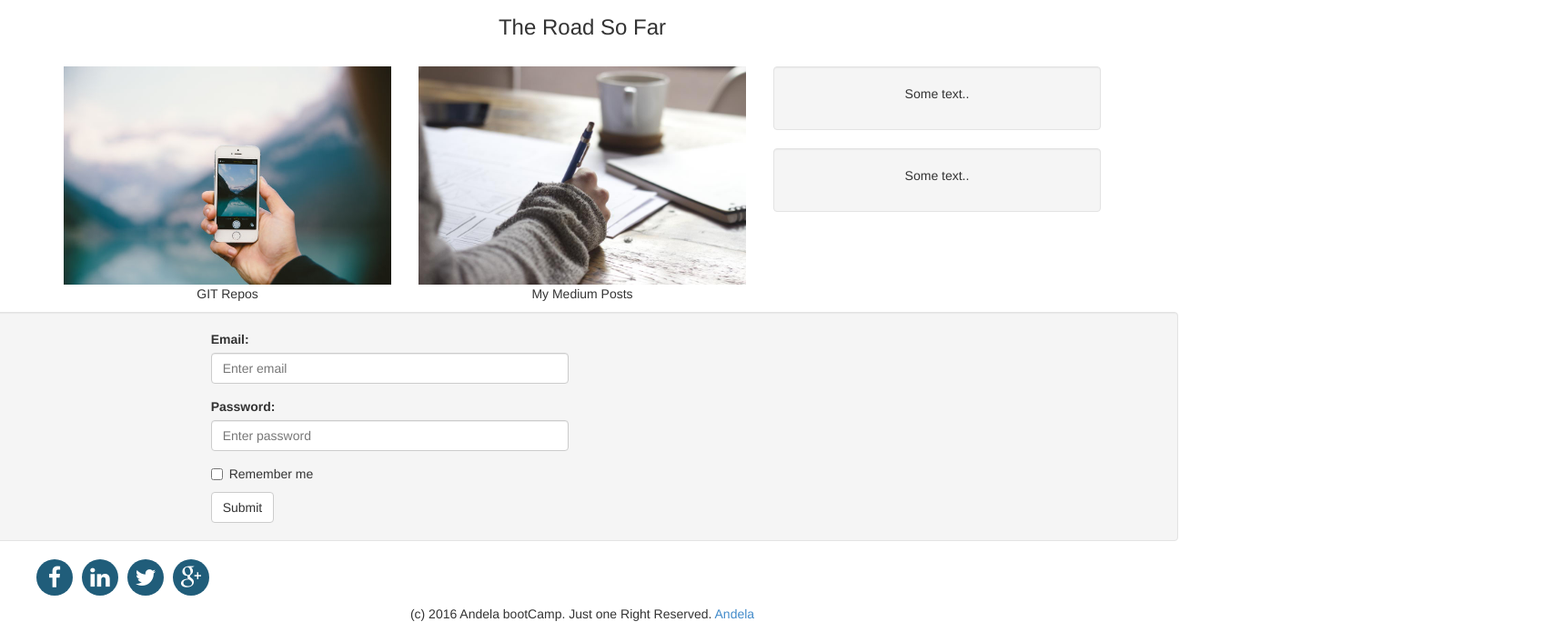
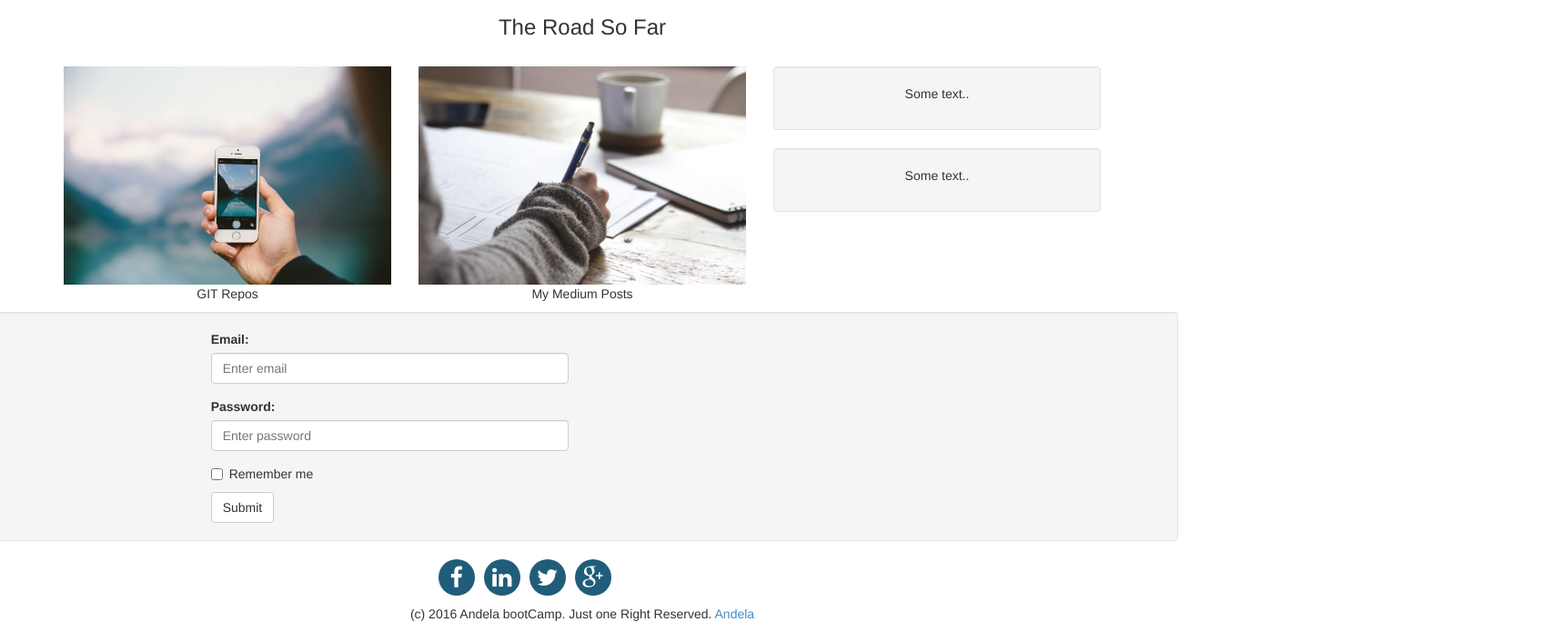
Before and after one commit to xmile1/simple-html-UI, a plain HTML site: page index.html in a window 1280 px wide. Shown: the part 407-1102 px from the top of the page at 91% size, 1707 px wide, since content can reach past the window. Drawn offline with Linux system fonts and the light colour scheme; files whose address does not match are found by name.

Commit message:
A little more beutifying

```diff
--- a/index.html
+++ b/index.html
@@ -91,8 +91,11 @@
 </div>
 
 
-    <div class="row">
-        <div class="col-sm-12 social-pane">
+
+
+    <footer class="container-fluid text-center inverted">
+         <div class="row">
+        <div class="col-sm-12 social-pane col-sm-offset-4">
             <ul>
 <li><a href="http://facebook.com/"><i class="fa fa-facebook"></i></a></li>
 <li><a href="http://linkedin.com/"><i class="fa fa-linkedin"></i></a></li>
@@ -101,8 +104,6 @@
 </ul>
         </div>
     </div>
-
-    <footer class="container-fluid text-center">
         <p>(c) 2016 Andela bootCamp. Just one Right Reserved. <a href="#www.andela.com">Andela</a></p>
 </footer>
 </body>
```
